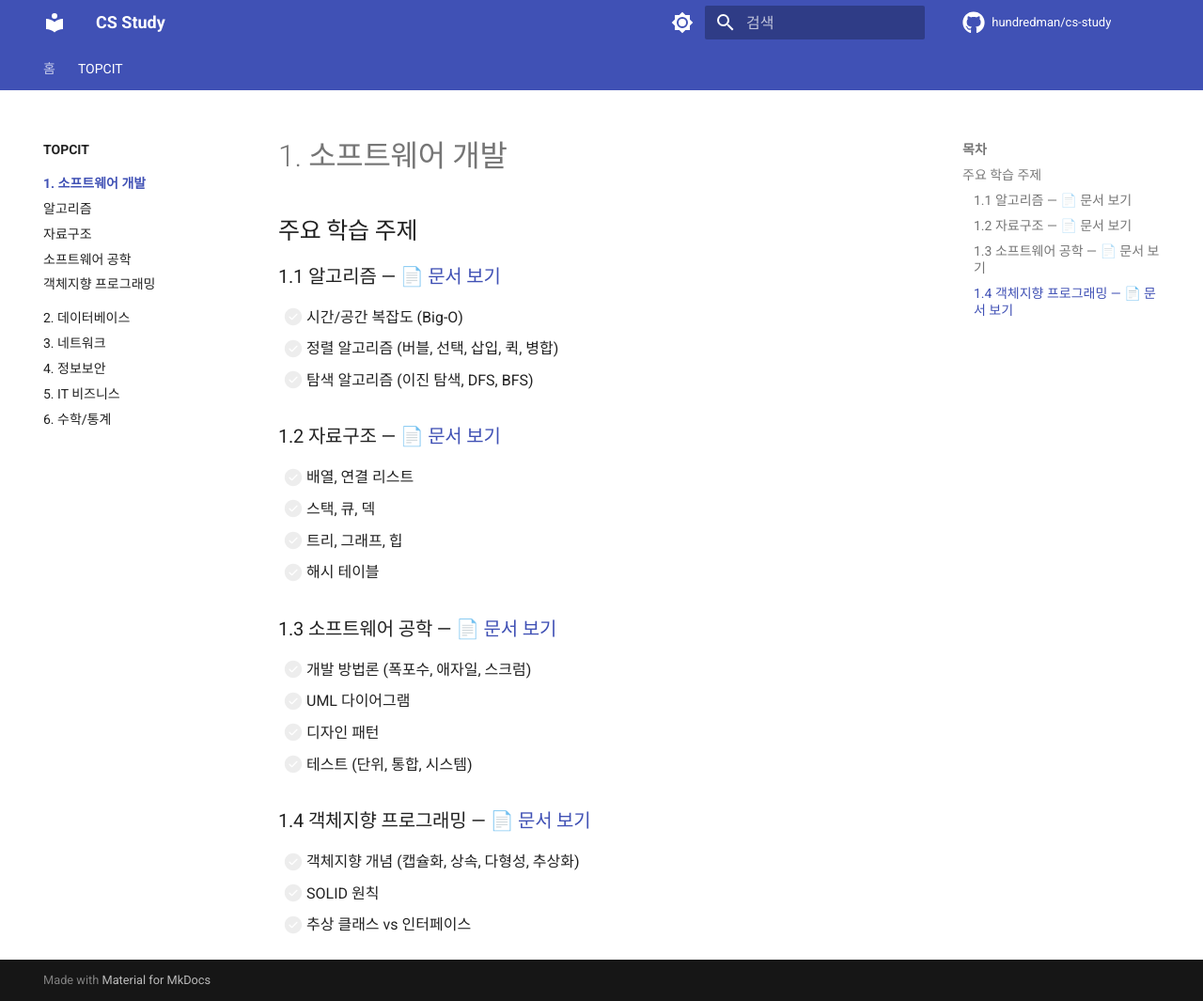
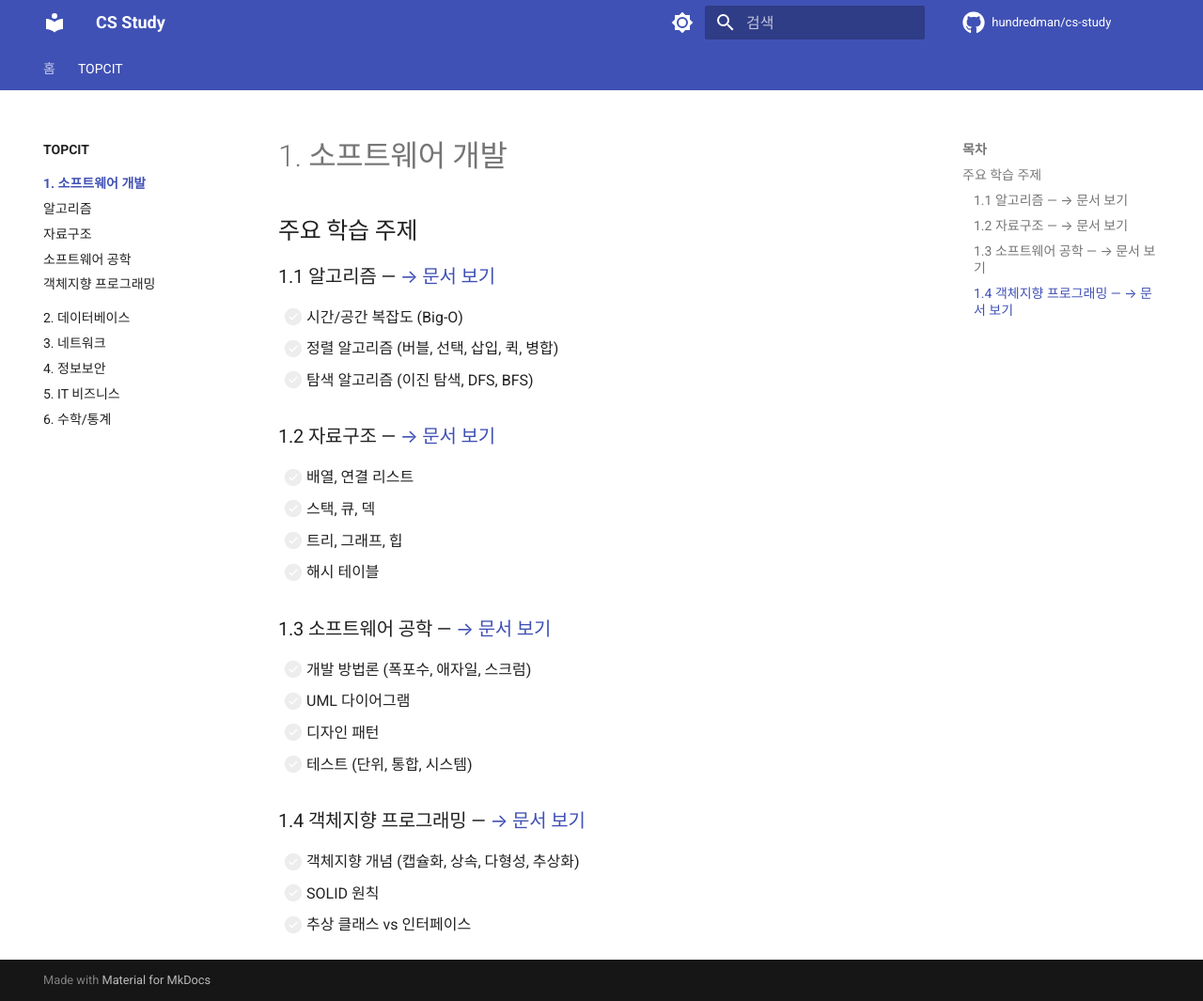
Before and after one commit to hundredman/cs-study, an MkDocs documentation site: the page built from docs/TOPCIT/01_소프트웨어개발/README.md, in a window 1280 px wide and 1065 px high. Shown: the whole window at 94% size. Built offline with MkDocs 1.6.1 and Material for MkDocs 9.7.7, drawn with Linux system fonts in a browser that asks for light colours; comment, search, counter and statistics services are not loaded.

Commit message:
docs: 시험 포인트 섹션 이모지 제거

```diff
--- a/docs/TOPCIT/01_소프트웨어개발/README.md
+++ b/docs/TOPCIT/01_소프트웨어개발/README.md
@@ -2,24 +2,24 @@
 
 ## 주요 학습 주제
 
-### 1.1 알고리즘 — [📄 문서 보기](./01_알고리즘.md)
+### 1.1 알고리즘 — [→ 문서 보기](./01_알고리즘.md)
 - [ ] 시간/공간 복잡도 (Big-O)
 - [ ] 정렬 알고리즘 (버블, 선택, 삽입, 퀵, 병합)
 - [ ] 탐색 알고리즘 (이진 탐색, DFS, BFS)
 
-### 1.2 자료구조 — [📄 문서 보기](./02_자료구조.md)
+### 1.2 자료구조 — [→ 문서 보기](./02_자료구조.md)
 - [ ] 배열, 연결 리스트
 - [ ] 스택, 큐, 덱
 - [ ] 트리, 그래프, 힙
 - [ ] 해시 테이블
 
-### 1.3 소프트웨어 공학 — [📄 문서 보기](./03_소프트웨어공학.md)
+### 1.3 소프트웨어 공학 — [→ 문서 보기](./03_소프트웨어공학.md)
 - [ ] 개발 방법론 (폭포수, 애자일, 스크럼)
 - [ ] UML 다이어그램
 - [ ] 디자인 패턴
 - [ ] 테스트 (단위, 통합, 시스템)
 
-### 1.4 객체지향 프로그래밍 — [📄 문서 보기](./04_객체지향프로그래밍.md)
+### 1.4 객체지향 프로그래밍 — [→ 문서 보기](./04_객체지향프로그래밍.md)
 - [ ] 객체지향 개념 (캡슐화, 상속, 다형성, 추상화)
 - [ ] SOLID 원칙
 - [ ] 추상 클래스 vs 인터페이스
```
Also changed, not shown: docs/TOPCIT/01_소프트웨어개발/01_알고리즘.md (+1 -1 lines), docs/TOPCIT/01_소프트웨어개발/02_자료구조.md (+1 -1 lines), docs/TOPCIT/01_소프트웨어개발/03_소프트웨어공학.md (+1 -1 lines), docs/TOPCIT/01_소프트웨어개발/04_객체지향프로그래밍.md (+1 -1 lines).
